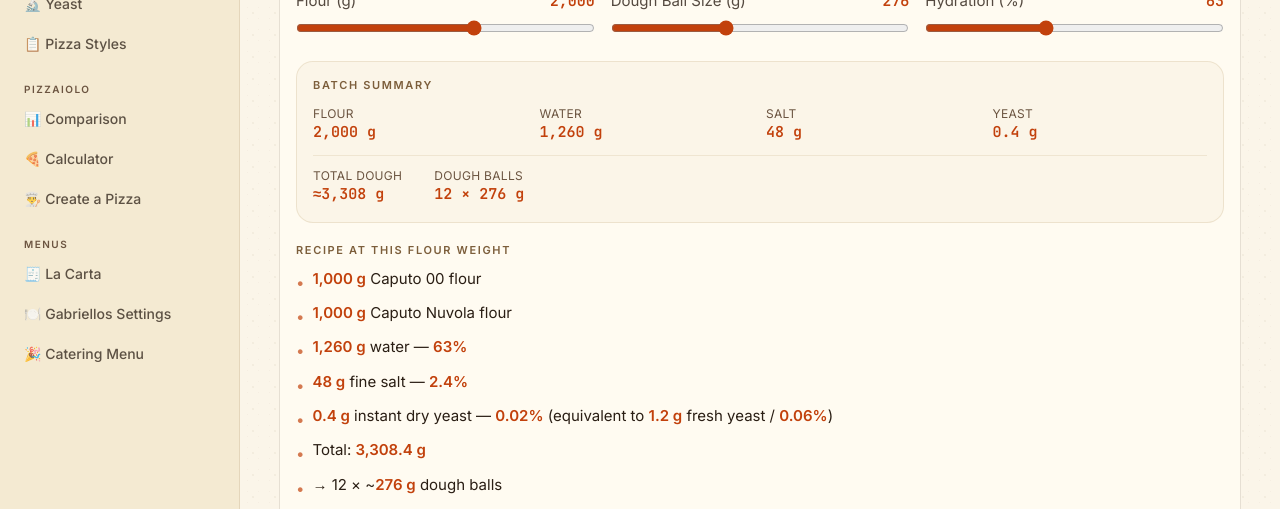
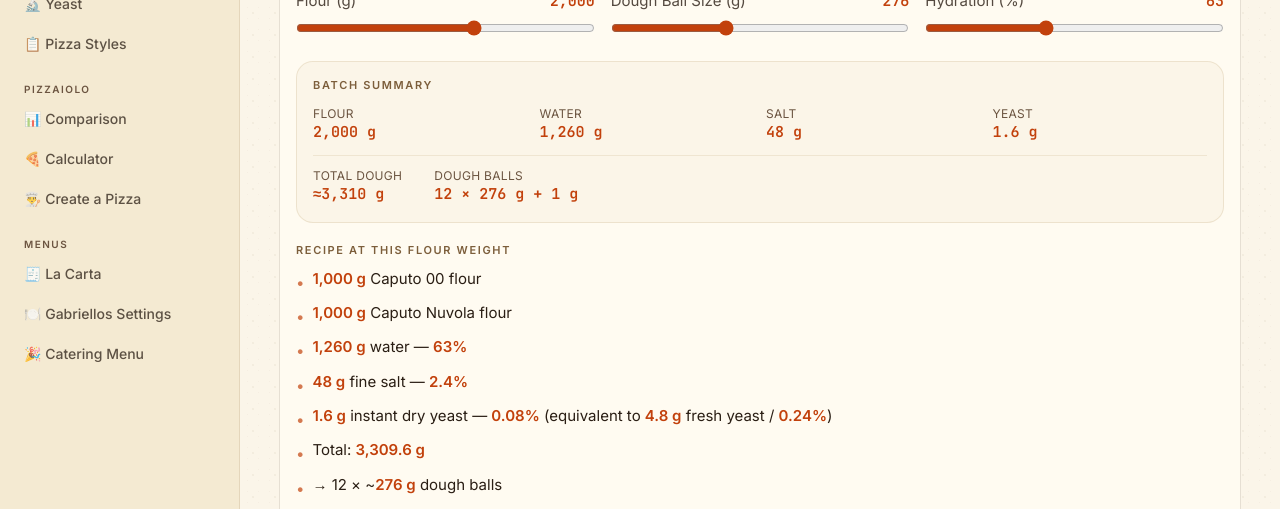
Before and after one commit to gnovoab/pizzaiiolo, a Next.js app: page /dough-maker in a window 1280 px wide. Shown: the part 680-1189 px from the top of the page. Built offline with nearby package versions, Linux system fonts and the light colour scheme.

Commit message:
Adds yeast dosage

```diff
--- a/src/app/dough-maker/page.tsx
+++ b/src/app/dough-maker/page.tsx
@@ -7,9 +7,9 @@ import { Tabs, TabsList, TabsTrigger, TabsContent } from "@/components/ui/tabs";
 // Neapolitan Pizza tab baker's percentages (of total flour weight).
 const NEAPOLITAN_DEFAULT_HYDRATION_PCT = 63;
 const NEAPOLITAN_SALT_PCT = 0.024;
-// 0.06% fresh yeast converts to 0.02% instant dry yeast at a 3:1 ratio.
-const NEAPOLITAN_YEAST_MIN_PCT = 0.0002;
-const NEAPOLITAN_YEAST_MAX_PCT = 0.0002;
+// 0.24% fresh yeast converts to 0.08% instant dry yeast at a 3:1 ratio.
+const NEAPOLITAN_YEAST_MIN_PCT = 0.0008;
+const NEAPOLITAN_YEAST_MAX_PCT = 0.0008;
 const NEAPOLITAN_FIRST_FLOUR_PCT = 0.70;
 const NEAPOLITAN_REMAINING_FLOUR_PCT = 0.30;
 const NEAPOLITAN_CAPUTO_00_PCT = 0.50;
@@ -164,7 +164,7 @@ export default function DoughMakerPage() {
     pizzeria: poolishFlourAmount * 0.5,
     water: poolishFlourAmount * 0.63,
     salt: poolishFlourAmount * 0.024,
-    instantYeast: poolishFlourAmount * 0.0002,
+    instantYeast: poolishFlourAmount * NEAPOLITAN_YEAST_MIN_PCT,
   };
 
   return (
@@ -216,7 +216,7 @@ export default function DoughMakerPage() {
               `${formatWeight(batch.nuvola)} Caputo Nuvola flour`,
               `${formatWeight(batch.water)} water — ${hydrationPct}%`,
               `${formatWeight(batch.salt)} fine salt — 2.4%`,
-              `${formatYeast(batch.yeastMin, batch.yeastMax)} instant dry yeast — 0.02% (equivalent to ${formatWeightPrecise(batch.yeastMin * 3)} fresh yeast / 0.06%)`,
+              `${formatYeast(batch.yeastMin, batch.yeastMax)} instant dry yeast — 0.08% (equivalent to ${formatWeightPrecise(batch.yeastMin * 3)} fresh yeast / 0.24%)`,
               `Total: ${fmtG(batch.totalDoughMin, 1)} g`,
               `→ ${batch.fullBalls} × ~${fmtG(batch.totalDoughMin / batch.fullBalls, 0)} g dough balls`,
             ]} />
@@ -468,7 +468,7 @@ export default function DoughMakerPage() {
                   `${formatWeight(directBaseline.pizzeria)} Caputo Pizzeria 00 + ${formatWeight(directBaseline.nuvola)} Caputo Nuvola`,
                   `${formatWeight(directBaseline.water)} water · 63% hydration`,
                   `${formatWeight(directBaseline.salt)} salt · 2.4%`,
-                  `${formatWeightPrecise(directBaseline.instantYeast)} instant dry yeast · 0.02% (equivalent to ${formatWeightPrecise(directBaseline.instantYeast * 3)} fresh yeast / 0.06%)`,
+                  `${formatWeightPrecise(directBaseline.instantYeast)} instant dry yeast · 0.08% (equivalent to ${formatWeightPrecise(directBaseline.instantYeast * 3)} fresh yeast / 0.24%)`,
                   "Approximately 60 hours cold fermentation",
                 ]} />
               </div>
```
